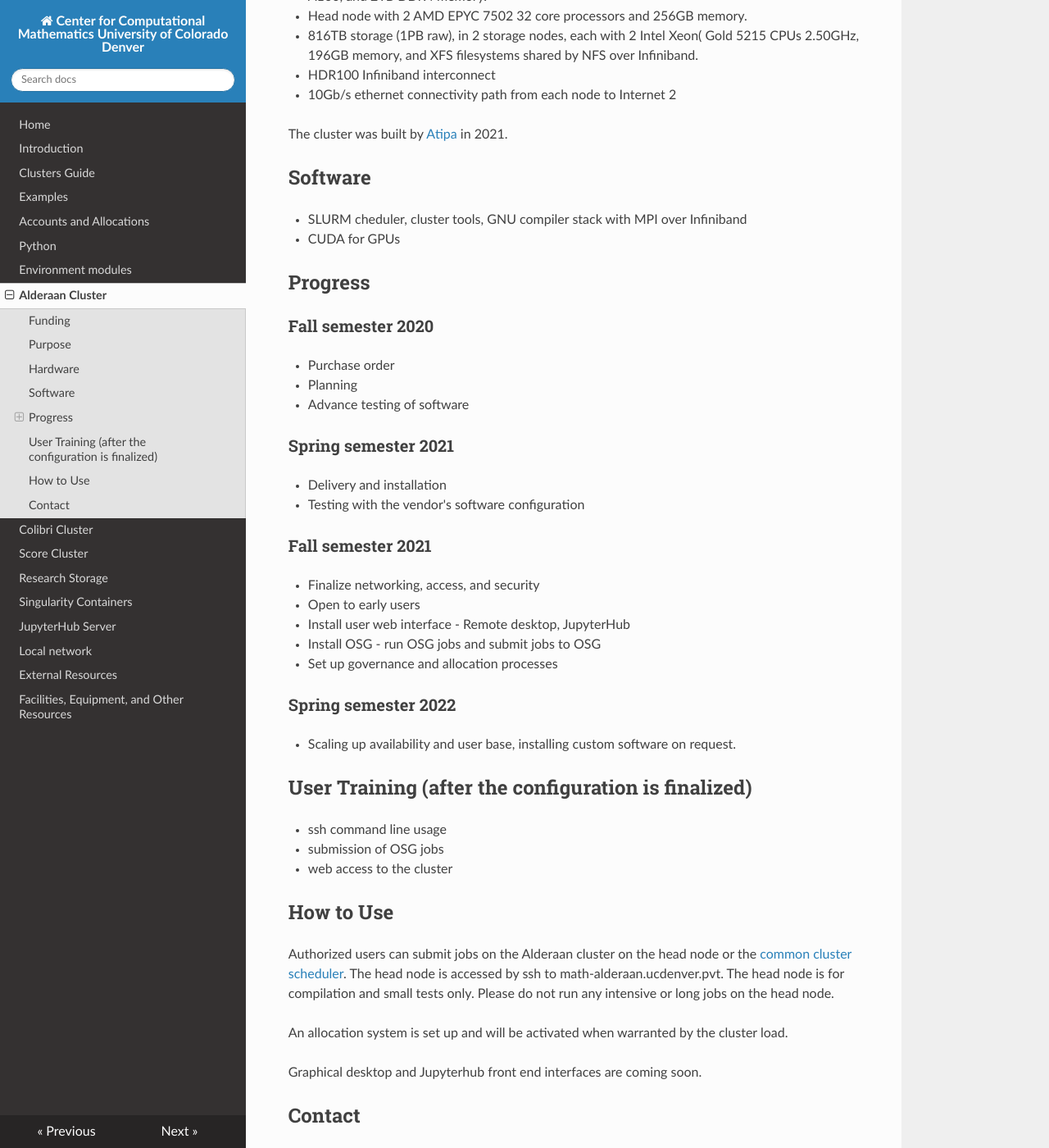
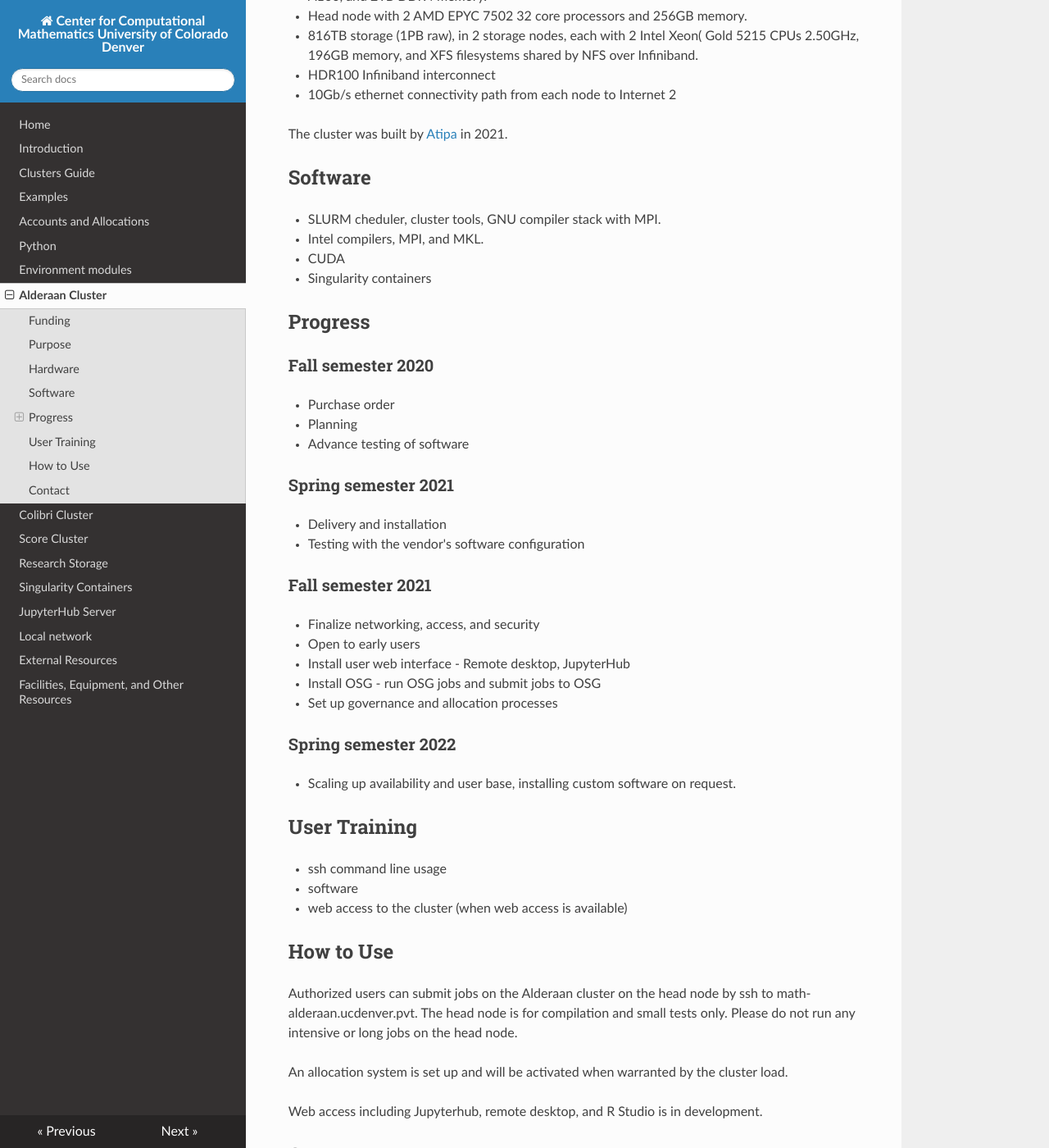
Before and after one commit to ccmucdenver/ccm-docs, an MkDocs documentation site: the page built from docs/alderaan.md, in a window 1280 px wide and 1400 px high, scrolled down 896 px. Shown: the whole window at 82% size. Built offline with MkDocs 1.6.1, drawn with Linux system fonts in a browser that asks for light colours; nearby versions of some CDN libraries; some of the changed text lies outside the part shown.

Commit message:
Update alderaan.md

```diff
--- a/docs/alderaan.md
+++ b/docs/alderaan.md
@@ -10,7 +10,7 @@ Alderaan is a shared cluster running multi-core jobs with multiple nodes using M
 
 All jobs need to be limited in duration. Long-running single-core jobs should be submitted to [Score cluster](../score/) nodes.
 
-Work consisting of a very large number of single-core jobs can be also submitted to the [Open Science Grid (OSG)](https://opensciencegrid.org) - log into https://www.osgconnect.net with your CU Denver credentials, make an account, and contact jan.mandel@ucdenver.edu for help.
+Work consisting of a very large number of single-core jobs can be also submitted to the [Open Science Grid (OSG)](https://opensciencegrid.org) - log into https://www.osgconnect.net with your CU Denver credentials and follow the instructions to be contacted by OSG staff for an onboarding meeting.
 
 ## Hardware
 * 2048 AMD cores and 16TB memory in 32 compute nodes. Each node has 2 AMD EPYC 7502 32 core processors for a total of 64 cores, 512GB DDR4 memory, and dual 960GB SSD. The compute nodes are in 8 1U rack-mount drawers, with 4 nodes in each drawer.
@@ -23,8 +23,10 @@ Work consisting of a very large number of single-core jobs can be also submitted
 The cluster was built by [Atipa](https://www.atipa.com) in 2021.
 
 ## Software
-* SLURM cheduler, cluster tools, GNU compiler stack with MPI over Infiniband
-* CUDA for GPUs
+* SLURM cheduler, cluster tools, GNU compiler stack with MPI.
+* Intel compilers, MPI, and MKL.
+* CUDA
+* Singularity containers
 
 ## Progress
 ### Fall semester 2020
@@ -43,18 +45,18 @@ The cluster was built by [Atipa](https://www.atipa.com) in 2021.
 ### Spring semester 2022
 * Scaling up availability and user base, installing custom software on request.
 
-## User Training (after the configuration is finalized)
+## User Training
 * ssh command line usage
-* submission of OSG jobs
-* web access to the cluster
+* software
+* web access to the cluster (when web access is available)
 
 ## How to Use
 
-Authorized users can submit jobs on the Alderaan cluster on the head node or the [common cluster scheduler](../clusters_guide). The head node is accessed by ssh to math-alderaan.ucdenver.pvt. The head node is for compilation and small tests only. Please do not run any intensive or long jobs on the head node.
+Authorized users can submit jobs on the Alderaan cluster on the head node by ssh to math-alderaan.ucdenver.pvt. The head node is for compilation and small tests only. Please do not run any intensive or long jobs on the head node.
 
 An allocation system is set up and will be activated when warranted by the cluster load.
 
-Graphical desktop and Jupyterhub front end interfaces are coming soon.
+Web access including Jupyterhub, remote desktop, and R Studio is in development.
 
 ## Contact
 jan.mandel@ucdenver.edu
```
